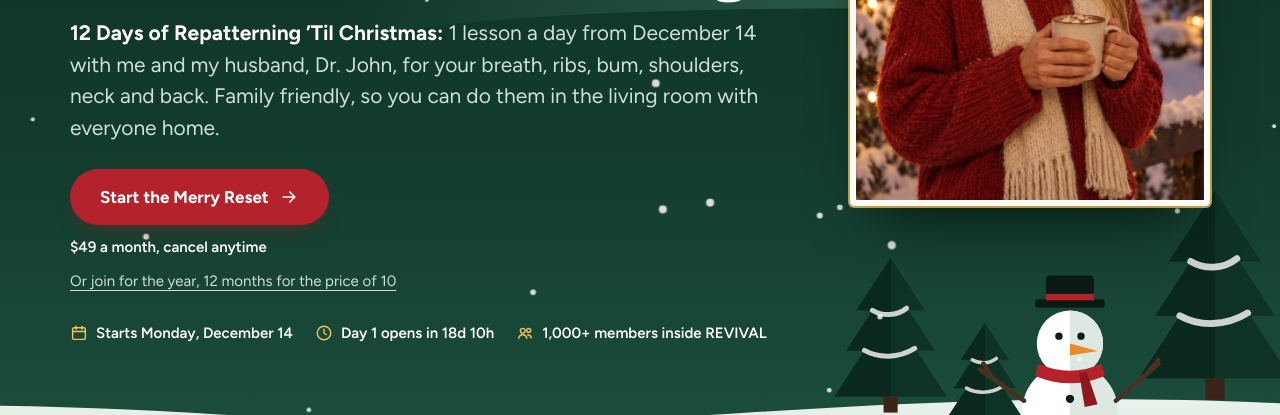
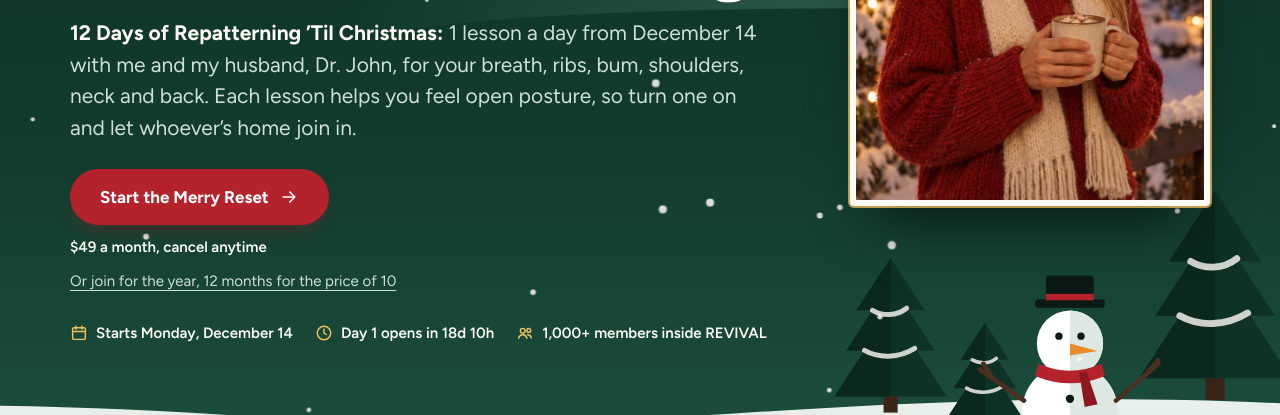
Before and after one commit to REPATTERNco/merry, a plain HTML site: page index.html in a window 1280 px wide. Shown: the part 385-800 px from the top of the page. Drawn offline with Linux system fonts and the light colour scheme.

Commit message:
Subheadline: Lily's open posture line instead of family friendly
Co-Authored-By: Claude Opus 5.5 <noreply@anthropic.com>
Claude-Session: https://claude.ai/code/session_019knc66Eizx1qGqf97Zg2Gk

```diff
--- a/index.html
+++ b/index.html
@@ -341,7 +341,7 @@ footer .wrap{display:flex;flex-wrap:wrap;justify-content:space-between;gap:10px
     <div class="hero-grid">
     <div class="hero-copy">
       <h1 id="h1" data-before="Get Through the Holidays Without Stiffening Up From the Cold and All That Sitting" data-after="Get Through the Holidays Without Stiffening Up From the Cold and All That Sitting">Get Through the Holidays <span class="hl">Without Stiffening Up</span> From the Cold and All That Sitting</h1>
-      <p class="sub" id="sub" data-before="12 Days of Repatterning ’Til Christmas: 1 lesson a day from December 14 with me and my husband, Dr. John, for your breath, ribs, bum, shoulders, neck and back. Family friendly, so you can do them in the living room with everyone home." data-after="12 Days of Repatterning ’Til Christmas: all 12 lessons are open inside REVIVAL, for your breath, ribs, bum, shoulders, neck and back. Family friendly, so you can do them in the living room with everyone home."><strong class="hl-sub">12 Days of Repatterning ’Til Christmas:</strong> 1 lesson a day from December 14 with me and my husband, Dr. John, for your breath, ribs, bum, shoulders, neck and back. Family friendly, so you can do them in the living room with everyone home.</p>
+      <p class="sub" id="sub" data-before="12 Days of Repatterning ’Til Christmas: 1 lesson a day from December 14 with me and my husband, Dr. John, for your breath, ribs, bum, shoulders, neck and back. Each lesson helps you feel open posture, so turn one on and let whoever’s home join in." data-after="12 Days of Repatterning ’Til Christmas: all 12 lessons are open inside REVIVAL, for your breath, ribs, bum, shoulders, neck and back. Each lesson helps you feel open posture, so turn one on and let whoever’s home join in."><strong class="hl-sub">12 Days of Repatterning ’Til Christmas:</strong> 1 lesson a day from December 14 with me and my husband, Dr. John, for your breath, ribs, bum, shoulders, neck and back. Each lesson helps you feel open posture, so turn one on and let whoever’s home join in.</p>
       <div class="cta" id="hero-cta">
         <a class="btn" data-plan="monthly" data-loc="hero" href="join/?plan=monthly">Start the Merry Reset <svg class="icon" aria-hidden="true"><use href="#i-arrow"/></svg></a>
         <p class="price">$49 a month, cancel anytime</p>
```
